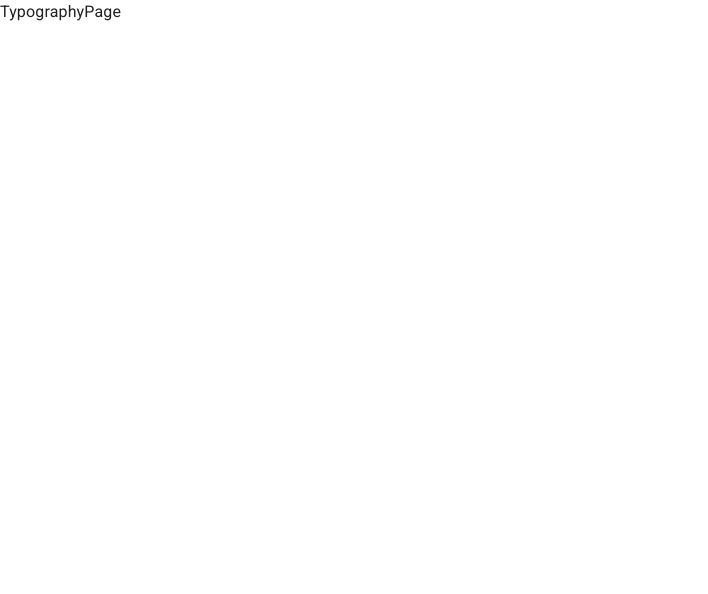
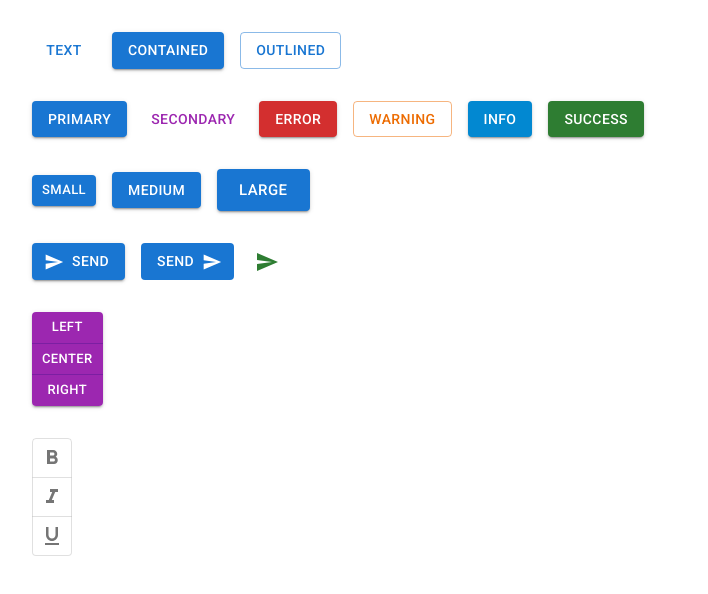
Before and after one commit to AndriusStravinskas/MUI-example, a React (Vite) app: page / in a window 1280 px wide. Shown: the top 594 px of the page, without its empty margins (0-708 px from the left). Built offline with nearby package versions, Linux system fonts and the light colour scheme.

Commit message:
feat: created button-page and typography-page.tsx files

```diff
--- a/package.json
+++ b/package.json
@@ -11,6 +11,7 @@
   "dependencies": {
     "@emotion/react": "^11.10.5",
     "@emotion/styled": "^11.10.5",
+    "@mui/icons-material": "^5.11.0",
     "@mui/material": "^5.11.7",
     "react": "^18.2.0",
     "react-dom": "^18.2.0",
--- a/src/app.tsx
+++ b/src/app.tsx
@@ -1,8 +1,16 @@
 import React from 'react';
 import TypographyPage from 'pages/typography-page';
+import ButtonPage from 'pages/button-page';
+import { Box } from '@mui/material';
 
 const App = () => (
-  <TypographyPage />
+  <Box sx={{
+    padding: 4,
+  }}
+  >
+    {/* <TypographyPage /> */}
+    <ButtonPage />
+  </Box>
 );
 
 export default App;
--- /dev/null
+++ b/src/pages/button-page.tsx
@@ -0,0 +1,103 @@
+import React, { useState } from 'react';
+import {
+  Stack,
+  Button,
+  IconButton,
+  ButtonGroup,
+  ToggleButtonGroup,
+  ToggleButton,
+} from '@mui/material';
+import SendIcon from '@mui/icons-material/Send';
+import FormatBoldIcon from '@mui/icons-material/FormatBold';
+import FormatItalicIcon from '@mui/icons-material/FormatItalic';
+import FormatUnderlinedIcon from '@mui/icons-material/FormatUnderlined';
+
+const ButtonPage = () => {
+  const [formats, setFormats] = useState<string | null>(null);
+
+  const handleFormatChange = (
+    _event: React.MouseEvent<HTMLElement>,
+    updatedFormats: string | null,
+  ) => {
+    setFormats(updatedFormats);
+  };
+  return (
+    <Stack spacing={4}>
+      <Stack spacing={2} direction="row">
+        <Button variant="text" href="https://google.lt">Text</Button>
+        <Button variant="contained">contained</Button>
+        <Button variant="outlined">outlined</Button>
+      </Stack>
+
+      <Stack spacing={2} direction="row">
+        <Button variant="contained" color="primary">primary</Button>
+        <Button variant="text" color="secondary">secondary</Button>
+        <Button variant="contained" color="error">error</Button>
+        <Button variant="outlined" color="warning">warning</Button>
+        <Button variant="contained" color="info">info</Button>
+        <Button variant="contained" color="success">success</Button>
+      </Stack>
+
+      <Stack display="block" spacing={2} direction="row">
+        <Button variant="contained" size="small">small</Button>
+        <Button variant="contained" size="medium">medium</Button>
+        <Button variant="contained" size="large">large</Button>
+      </Stack>
+
+      <Stack spacing={2} direction="row">
+        <Button
+          variant="contained"
+          startIcon={<SendIcon />}
+          disableRipple
+          onClick={() => alert('Clicked')}
+        >
+          Send
+        </Button>
+        <Button variant="contained" endIcon={<SendIcon />} disableElevation>
+          Send
+        </Button>
+        <IconButton aria-label="send" color="success" size="small">
+          <SendIcon />
+        </IconButton>
+      </Stack>
+
+      <Stack direction="row">
+        <ButtonGroup
+          variant="contained"
+          orientation="vertical"
+          size="small"
+          color="secondary"
+          aria-label="alignment button group"
+        >
+          <Button onClick={() => alert('Left Clicked')}>Left</Button>
+          <Button>Center</Button>
+          <Button>Right</Button>
+        </ButtonGroup>
+      </Stack>
+      <Stack direction="row">
+        <ToggleButtonGroup
+          aria-label="text formatting"
+          value={formats}
+          onChange={handleFormatChange}
+          size="small"
+          color="success"
+          orientation="vertical"
+          exclusive
+        >
+          <ToggleButton value="bold">
+            <FormatBoldIcon />
+          </ToggleButton>
+          <ToggleButton value="italic">
+            <FormatItalicIcon />
+          </ToggleButton>
+          <ToggleButton value="underlined">
+            <FormatUnderlinedIcon />
+          </ToggleButton>
+        </ToggleButtonGroup>
+      </Stack>
+    </Stack>
+
+  );
+};
+
+export default ButtonPage;
--- a/src/pages/typography-page.tsx
+++ b/src/pages/typography-page.tsx
@@ -1,7 +1,37 @@
 import React from 'react';
+import { Box, Typography } from '@mui/material';
 
 const TypographyPage = () => (
-  <div>TypographyPage</div>
+  <Box sx={{
+    textAlign: 'center',
+    mx: 5,
+  }}
+  >
+
+    <Typography variant="h1">h1 Heading</Typography>
+    <Typography variant="h2">h2 Heading</Typography>
+    <Typography variant="h3">h3 Heading</Typography>
+    <Typography variant="h4" component="h1" gutterBottom>
+      h4 Heading
+    </Typography>
+    <Typography variant="h5">h5 Heading</Typography>
+
+    <Typography variant="subtitle1">Sub title 1</Typography>
+    <Typography variant="subtitle2">Sub title 2</Typography>
+
+    <Typography variant="body1">
+      Lorem ipsum dolor sit, amet consectetur adipisicing elit.
+      Accusamus, delectus? Quos expedita molestias quam deserunt,
+      reiciendis quibusdam nobis. Beatae doloribus minus dolorum
+      molestias magni vitae fugiat officiis corporis id libero!
+    </Typography>
+    <Typography variant="body2">
+      Lorem ipsum dolor sit, amet consectetur adipisicing elit.
+      Accusamus, delectus? Quos expedita molestias quam deserunt,
+      reiciendis quibusdam nobis. Beatae doloribus minus dolorum
+      molestias magni vitae fugiat officiis corporis id libero!
+    </Typography>
+  </Box>
 );
 
 export default TypographyPage;
```
Also changed, not shown: 1 other file (tests, documents, lock files or other folders).
